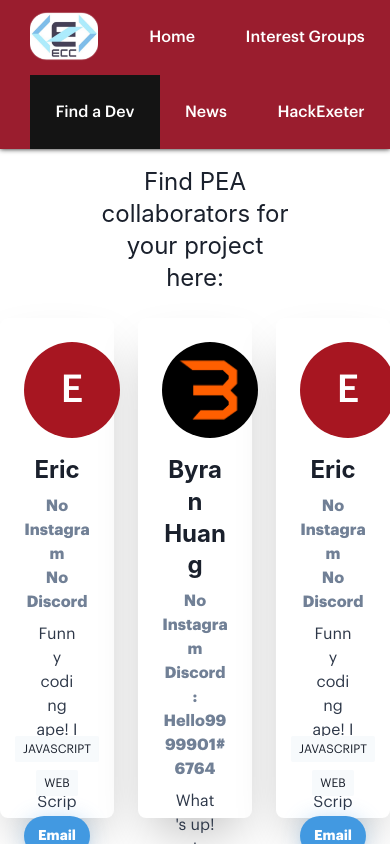
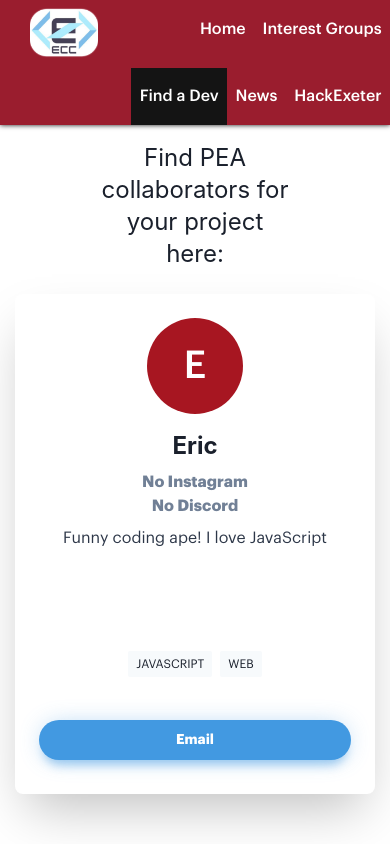
Before and after one commit to mycoalchen/New-ECC-Website, a React (Create React App) app: page /findadev in a window 390 px wide. Built offline with nearby package versions, Linux system fonts and the light colour scheme.

Commit message:
minor improvements
added some hover animations, deleted discord/insta images, responsiveness improvement on small screens

```diff
--- a/src/Components/Dev.jsx
+++ b/src/Components/Dev.jsx
@@ -32,6 +32,10 @@ export default function Dev({
         rounded="lg"
         p={6}
         textAlign="center"
+        transition="0.15s"
+        _hover={{
+          transform: 'scale(1.015)',
+        }}
       >
         <Avatar
           size="xl"
--- a/src/pages/FindADev.jsx
+++ b/src/pages/FindADev.jsx
@@ -22,7 +22,7 @@ function FindADev() {
         </Heading>
       </Container>
       <Center>
-        <SimpleGrid columns={3} spacing={6}>
+        <SimpleGrid columns={[1, 1, 2, 2, 3]} spacing={6}>
           <Dev
             name="Eric"
             description="Funny coding ape! I love JavaScript"
--- a/src/styles/Navbar.css
+++ b/src/styles/Navbar.css
@@ -40,3 +40,12 @@
     background-color: var(--dark-gray);
     color: white;
   }
+  /* breakpoint for smaller screens */
+  @media only screen and (max-width: 712px) {
+    .topnav-link {
+      padding: 2vh 1vh;
+    }
+    .topnav {
+      min-height: auto;
+    }
+  }
```
Also changed, not shown: src/media/discord.png (deleted), src/media/instagram.png (deleted).
